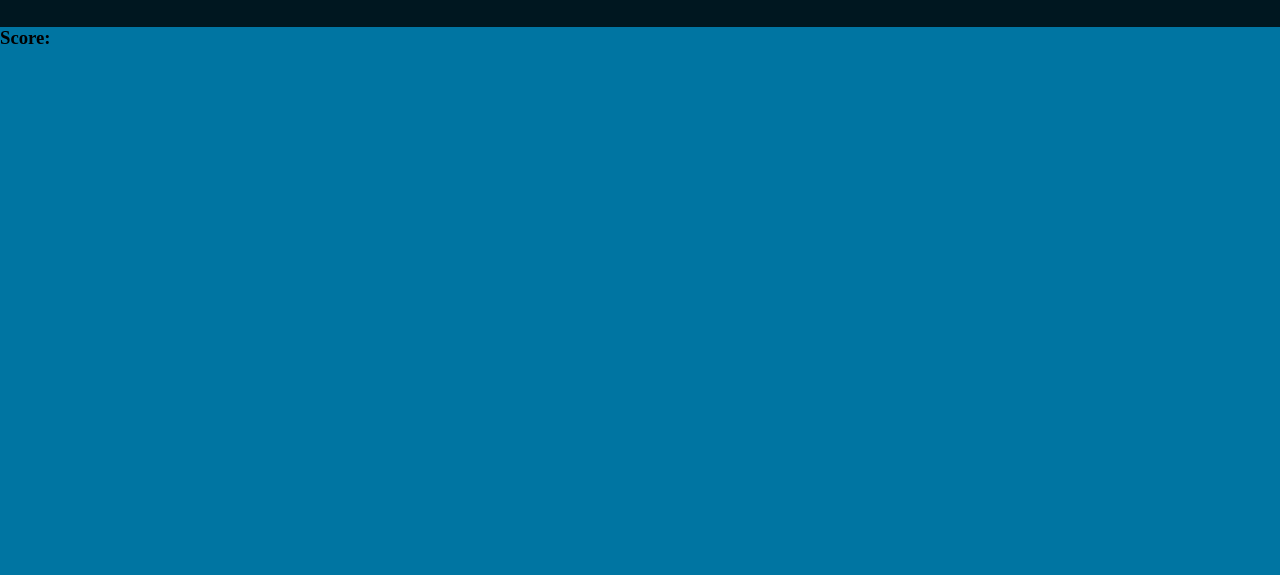
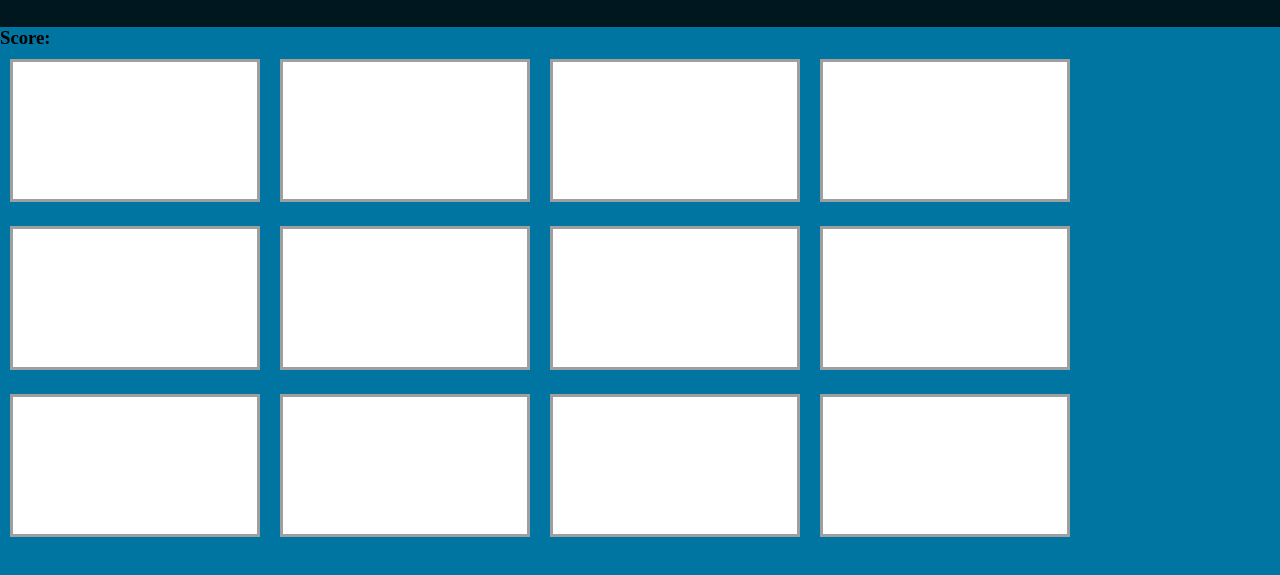
Before and after one commit to JonathanAlbertCross/hungerGames, a plain HTML site: page memoryGame.html in a window 1280 px wide. Shown: the part 81-656 px from the top of the page. Drawn offline with Linux system fonts and the light colour scheme.

Commit message:
CSS on memory

```diff
--- a/JS/memoryGame.js
+++ b/JS/memoryGame.js
@@ -57,12 +57,13 @@ cardArray.sort(() => 0.5 - Math.random());
 const gridDisplay = document.querySelector("#grid");
 
 function createBoard() {
-  for (let i = 0; i < 10; i++) {
+  for (let i = 0; i < cardArray.length; i++) {
     // this will create 10 image tags
     const card = document.createElement("img");
     // attached the blank image to these tags
     card.setAttribute("src", "images/blank.jpg");
-    console.log(card, i);
+    // adds the cards on the page
+    gridDisplay.append(card);
   }
 }
 
--- a/memoryGame.css
+++ b/memoryGame.css
@@ -58,3 +58,10 @@ header {
   max-height: 100%;
   cursor: pointer;
 }
+
+#grid img {
+  width: 250px;
+  height: 100%;
+  border: 3px solid #a09f9f;
+  margin: 10px;
+}
```
